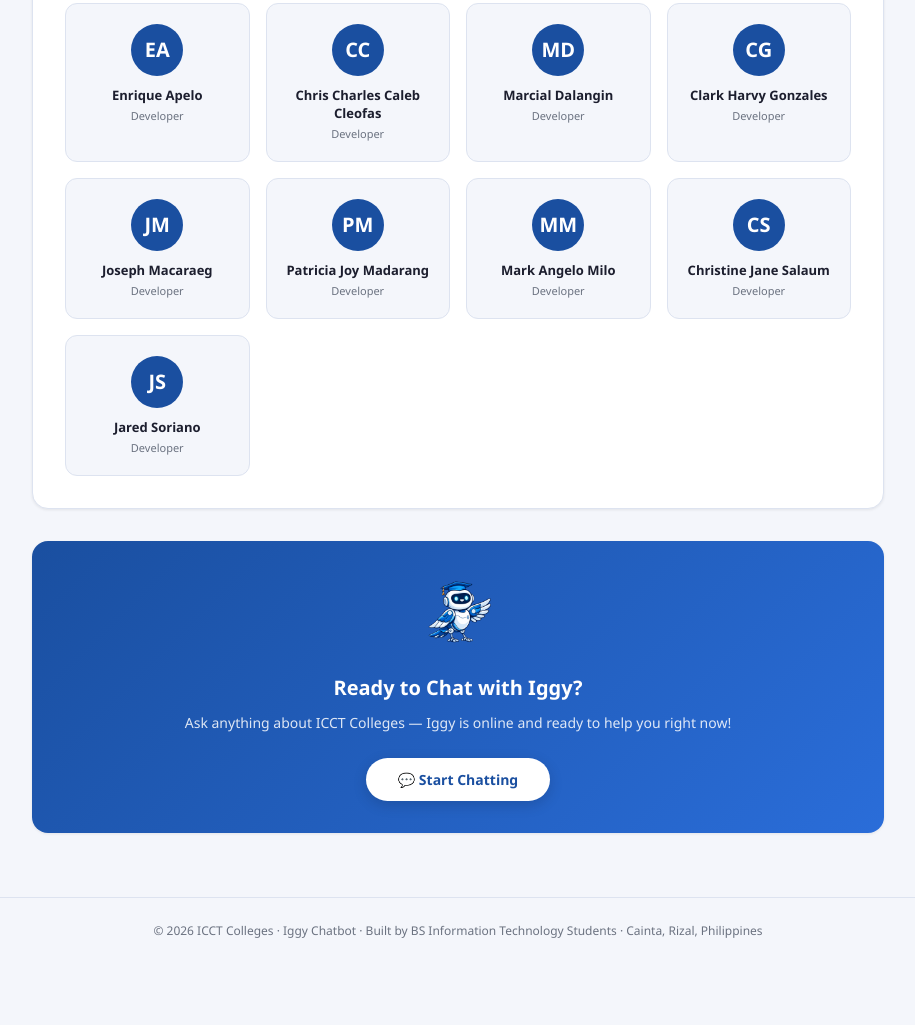
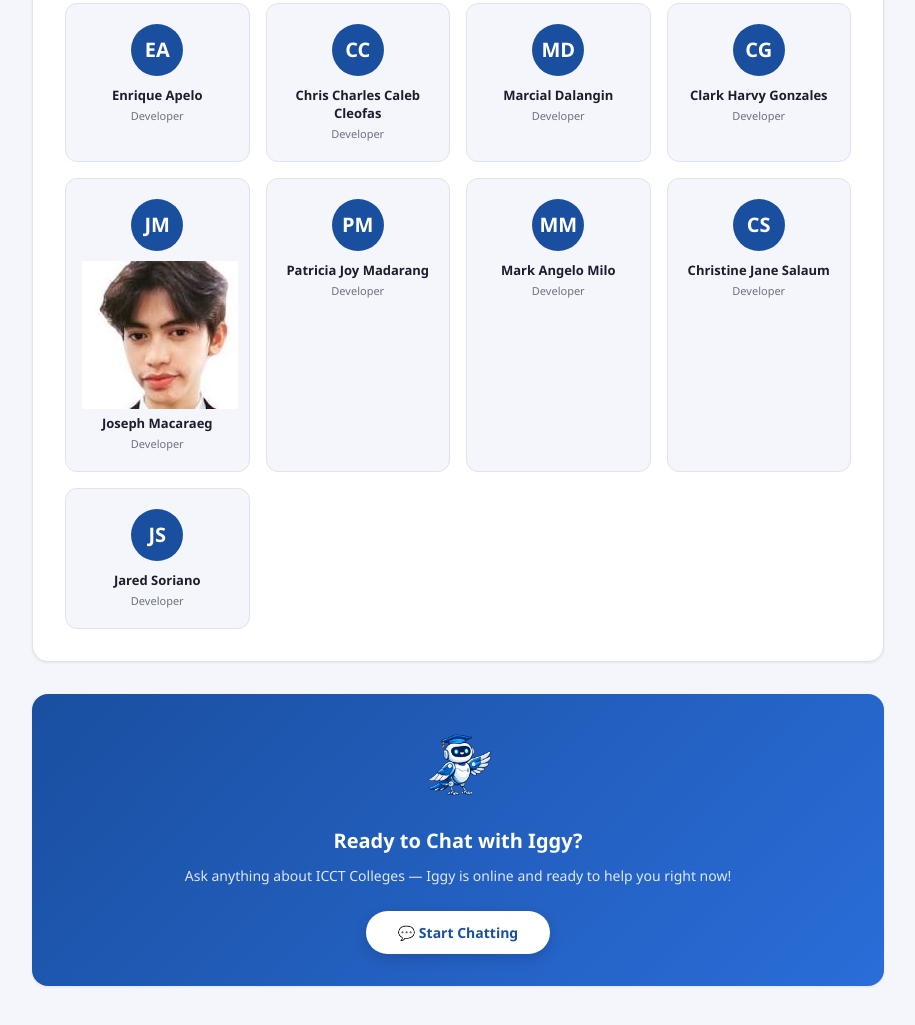
Before and after one commit to jervyspendelton30-afk/YourBot-Iggy, a plain HTML site: page about.html in a window 1280 px wide. Shown: the part 1995-3020 px from the top of the page, without its empty margins (182-1097 px from the left). Before the commit the page ends 2958 px from the top, so only its background shows below. Drawn offline with Linux system fonts and the light colour scheme.

Commit message:
Update about.html

```diff
--- a/about.html
+++ b/about.html
@@ -401,6 +401,7 @@
         </div>
         <div class="team-card">
           <div class="team-avatar">JM</div>
+          <img src="download.jfif">
           <div class="team-name">Joseph Macaraeg</div>
           <div class="team-role">Developer</div>
         </div>
```
